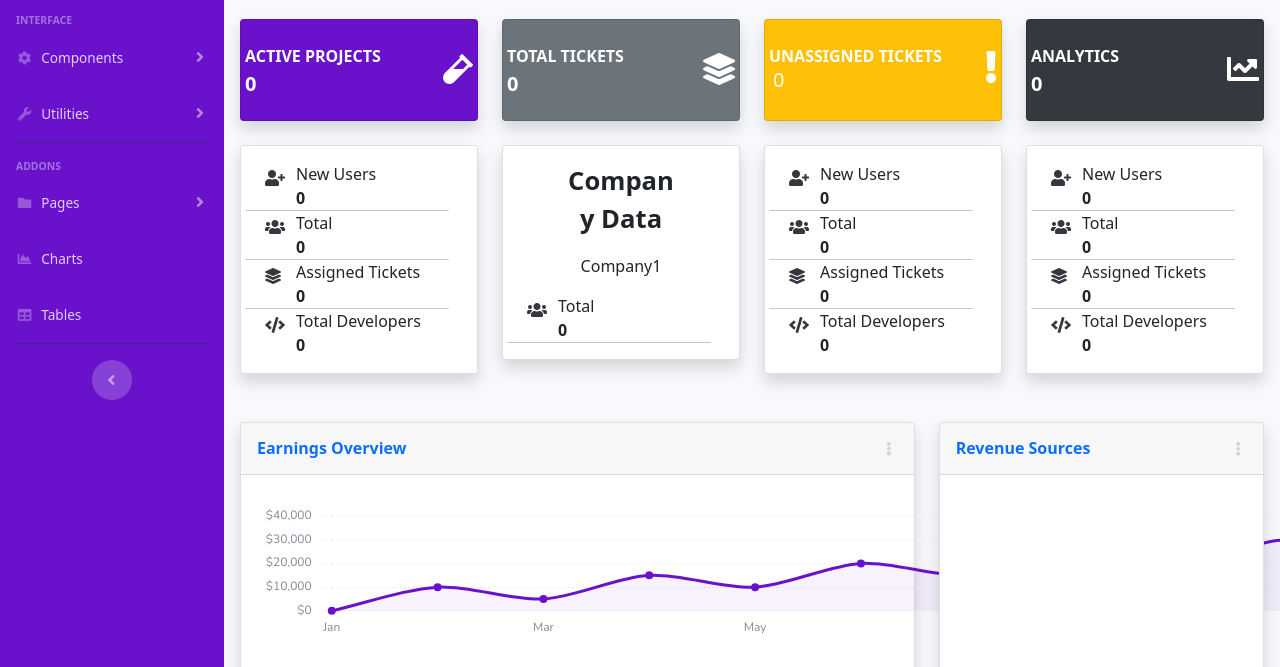
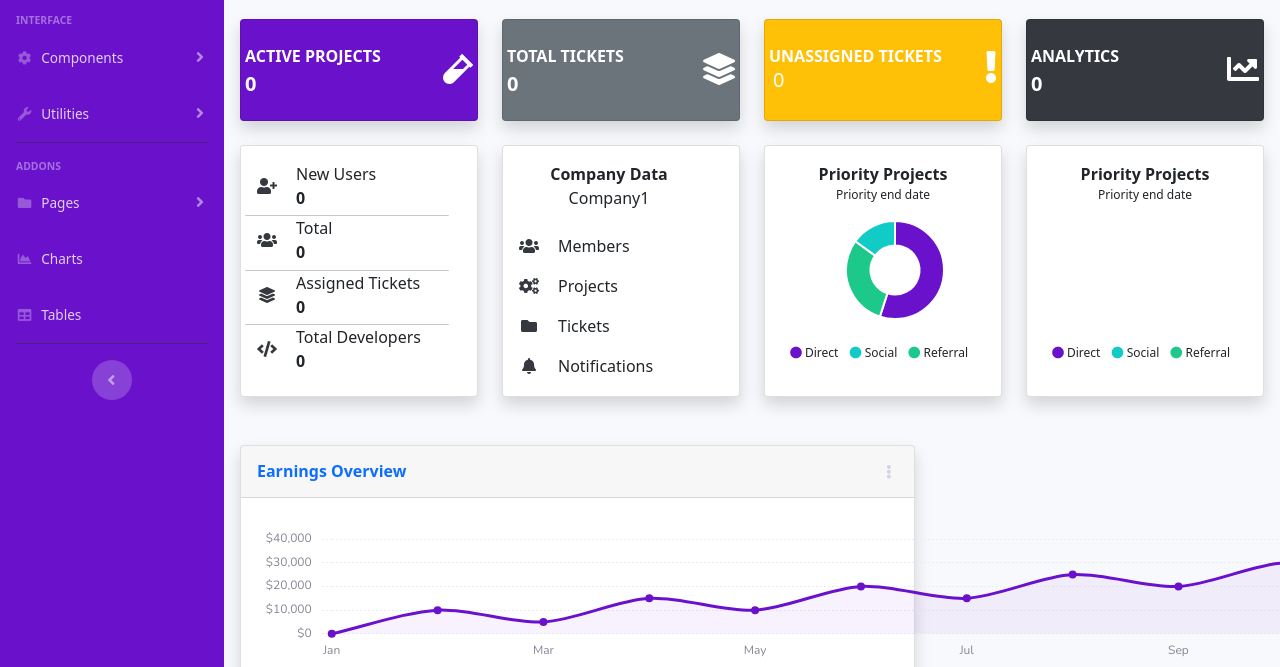
Before and after one commit to VanDitcher/BugTracka, a website with bundled scripts: page index.html in a window 1280 px wide. Shown: the part 133-800 px from the top of the page. Built offline with nearby package versions, Linux system fonts and the light colour scheme.

Commit message:
Template Work Commit
Almost done the second row, only need to fix the last card

```diff
--- a/index.html
+++ b/index.html
@@ -453,11 +453,11 @@
                         <div class="col-xl-3 col-md-6 mb-4">
                             <div class="card shadow mb-4">
                                 <!-- Card Body -->
-                                <div class="card-body">
+                                <div class="card-body" style="height: 250px;">
                                     <!-- New Users Row -->
                                     <div class="row w-100 h-25" style="border-bottom-style: solid; border-width: 1.5px; border-radius: 1px; border-color:rgba(108,116,123, 0.4); ">
                                         <div class="col">
-                                            <i class="fas fa-user-plus fa-fw p-2" style="color: #35393F;"></i>
+                                            <i class="fas fa-user-plus fa-fw pt-3" style="color: #35393F;"></i>
                                         </div>
                                         <div class="col-9">
                                             <div class="row">
@@ -471,7 +471,7 @@
                                     <!-- Total Users Row -->
                                     <div class="row w-100 h-25" style="border-bottom-style: solid; border-width: 1.5px; border-radius: 1px; border-color:rgba(108,116,123, 0.4); ">
                                         <div class="col">
-                                            <i class="fas fa-users fa-fw p-2" style="color: #35393F;"></i>
+                                            <i class="fas fa-users fa-fw pt-3" style="color: #35393F;"></i>
                                         </div>
                                         <div class="col-9">
                                             <div class="row">
@@ -485,7 +485,7 @@
                                     <!-- Assigned Tickets Row -->
                                     <div class="row w-100 h-25" style="border-bottom-style: solid; border-width: 1.5px; border-radius: 1px; border-color:rgba(108,116,123, 0.4); ">
                                         <div class="col">
-                                            <i class="fas fa-layer-group fa-fw p-2" style="color: #35393F;"></i>
+                                            <i class="fas fa-layer-group fa-fw pt-3" style="color: #35393F;"></i>
                                         </div>
                                         <div class="col-9">
                                             <div class="row">
@@ -499,7 +499,7 @@
                                     <!-- Total Developers Row Row -->
                                     <div class="row w-100 h-25">
                                         <div class="col">
-                                            <i class="fas fa-code fa-fw p-2" style="color: #35393F;"></i>
+                                            <i class="fas fa-code fa-fw pt-3" style="color: #35393F;"></i>
                                         </div>
                                         <div class="col-9">
                                             <div class="row">
@@ -517,27 +517,49 @@
                         <div class="col-xl-3 col-md-6 mb-4">
                             <div class="card shadow mb-4">
                                 <!-- Card Body -->
-                                <div class="card-body">
+                                <div class="card-body" style="height: 250px;">
                                     <!-- Title Row -->
-                                    <div class="row w-100 h-25">
-                                        <div class="row font-weight-bold pl-4">
-                                            <p class="text-center pl-5" style="font-size: clamp(1rem, 2vw, 2rem); ">Company Data</p>
+                                    <div clas="col">
+                                        <div class="row w-100 d-flex justify-content-center">
+                                            <div class="row pb-0">
+                                                <p class="text-center font-weight-bold" style="font-size: clamp(1rem, 1vw, 1rem); margin: 0;">Company Data</p>
+                                                <p class="text-center">Company1</p>
+                                            </div>
                                         </div>
-                                        <div class="row text-center pl-4">
-                                            <p class="text-center pl-5">Company1</p>
+                                        <!-- Members Row -->
+                                        <div class="row w-100 py-2">
+                                            <div class="col">
+                                                <i class="fas fa-users fa-fw" style="color: #35393F;"></i>
+                                            </div>
+                                            <div class="col-9 px-0">
+                                                Members
+                                            </div>
                                         </div>
-                                    </div>
-                                    <!-- Total Users Row -->
-                                    <div class="row w-100 h-25" style="border-bottom-style: solid; border-width: 1.5px; border-radius: 1px; border-color:rgba(108,116,123, 0.4); ">
-                                        <div class="col">
-                                            <i class="fas fa-users fa-fw p-2" style="color: #35393F;"></i>
+                                        <!-- Projects Row -->
+                                        <div class="row w-100 py-2">
+                                            <div class="col">
+                                                <i class="fas fa-cogs fa-fw" style="color: #35393F;"></i>
+                                            </div>
+                                            <div class="col-9 px-0">
+                                                Projects
+                                            </div>
                                         </div>
-                                        <div class="col-9">
-                                            <div class="row">
-                                                Total
+                                        <!-- Tickets Row -->
+                                        <div class="row w-100 py-2">
+                                            <div class="col">
+                                                <i class="fas fa-folder fa-fw" style="color: #35393F;"></i>
                                             </div>
-                                            <div class="row font-weight-bold">
-                                                0
+                                            <div class="col-9 px-0">
+                                                Tickets
+                                            </div>
+                                        </div>
+                                        <!-- Notifications Row -->
+                                        <div class="row w-100 py-2">
+                                            <div class="col">
+                                                <i class="fas fa-bell fa-fw" style="color: #35393F;"></i>
+                                            </div>
+                                            <div class="col-9 px-0">
+                                                Notifications
                                             </div>
                                         </div>
                                     </div>
@@ -548,132 +570,62 @@
                         <div class="col-xl-3 col-md-6 mb-4">
                             <div class="card shadow mb-4">
                                 <!-- Card Body -->
-                                <div class="card-body">
-                                    <!-- New Users Row -->
-                                    <div class="row w-100 h-25" style="border-bottom-style: solid; border-width: 1.5px; border-radius: 1px; border-color:rgba(108,116,123, 0.4); ">
-                                        <div class="col">
-                                            <i class="fas fa-user-plus fa-fw p-2" style="color: #35393F;"></i>
-                                        </div>
-                                        <div class="col-9">
-                                            <div class="row">
-                                                New Users
-                                            </div>
-                                            <div class="row font-weight-bold">
-                                                0
-                                            </div>
+                                <div class="card-body" style="height: 250px;">
+                                    <div class="row"> <!--Chart Title Row-->
+                                        <p class="text-center font-weight-bold" style="font-size: 1rem; margin: 0;">Priority Projects</p>
+                                        <p class="text-center" style="font-size: 0.75rem;">Priority end date</p>
+                                    </div>
+                                    <div class="row"> <!--Chart Row-->
+                                        <div class="chart-container mx-auto" style="position: relative; height:100px; width:100px">
+                                            <canvas id="myPieChart"></canvas>
                                         </div>
                                     </div>
-                                    <!-- Total Users Row -->
-                                    <div class="row w-100 h-25" style="border-bottom-style: solid; border-width: 1.5px; border-radius: 1px; border-color:rgba(108,116,123, 0.4); ">
-                                        <div class="col">
-                                            <i class="fas fa-users fa-fw p-2" style="color: #35393F;"></i>
-                                        </div>
-                                        <div class="col-9">
-                                            <div class="row">
-                                                Total
-                                            </div>
-                                            <div class="row font-weight-bold">
-                                                0
-                                            </div>
-                                        </div>
-                                    </div>
-                                    <!-- Tickets in Development Row -->
-                                    <div class="row w-100 h-25" style="border-bottom-style: solid; border-width: 1.5px; border-radius: 1px; border-color:rgba(108,116,123, 0.4); ">
-                                        <div class="col">
-                                            <i class="fas fa-layer-group fa-fw p-2" style="color: #35393F;"></i>
-                                        </div>
-                                        <div class="col-9">
-                                            <div class="row">
-                                                Assigned Tickets
-                                            </div>
-                                            <div class="row font-weight-bold">
-                                                0
-                                            </div>
-                                        </div>
-                                    </div>
-                                    <!-- Total Developers Row Row -->
-                                    <div class="row w-100 h-25">
-                                        <div class="col">
-                                            <i class="fas fa-code fa-fw p-2" style="color: #35393F;"></i>
-                                        </div>
-                                        <div class="col-9">
-                                            <div class="row">
-                                                Total Developers
-                                            </div>
-                                            <div class="row font-weight-bold">
-                                                0
-                                            </div>
+                                    <div class="row"><!--Legend Row-->
+                                        <div class="mt-4 text-center small" style="font-size: 0.75rem;">
+                                            <span class="mr-2">
+                                                <i class="fas fa-circle" style="color: #6a11cb;"></i> Direct
+                                            </span>
+                                            <span class="mr-2" style="font-size: 0.75rem;">
+                                                <i class="fas fa-circle" style="color: #11CBC7;"></i> Social
+                                            </span>
+                                            <span class="mr-2" style="font-size: 0.75rem;">
+                                                <i class="fas fa-circle" style="color: #1CC88A;"></i> Referral
+                                            </span>
                                         </div>
                                     </div>
                                 </div>
                             </div>
                         </div>
-                        <!-- User Compostion Card -->
+                        <!-- Priority Projects Card -->
                         <div class="col-xl-3 col-md-6 mb-4">
                             <div class="card shadow mb-4">
                                 <!-- Card Body -->
-                                <div class="card-body">
-                                    <!-- New Users Row -->
-                                    <div class="row w-100 h-25" style="border-bottom-style: solid; border-width: 1.5px; border-radius: 1px; border-color:rgba(108,116,123, 0.4); ">
-                                        <div class="col">
-                                            <i class="fas fa-user-plus fa-fw p-2" style="color: #35393F;"></i>
-                                        </div>
-                                        <div class="col-9">
-                                            <div class="row">
-                                                New Users
-                                            </div>
-                                            <div class="row font-weight-bold">
-                                                0
-                                            </div>
+                                <div class="card-body" style="height: 250px;">
+                                    <div class="row"> <!--Chart Title Row-->
+                                        <p class="text-center font-weight-bold" style="font-size: 1rem; margin: 0;">Priority Projects</p>
+                                        <p class="text-center" style="font-size: 0.75rem;">Priority end date</p>
+                                    </div>
+                                    <div class="row"> <!--Chart Row-->
+                                        <div class="chart-container mx-auto" style="position: relative; height:100px; width:100px">
+                                            <canvas id="myPieChart"></canvas>
                                         </div>
                                     </div>
-                                    <!-- Total Users Row -->
-                                    <div class="row w-100 h-25" style="border-bottom-style: solid; border-width: 1.5px; border-radius: 1px; border-color:rgba(108,116,123, 0.4); ">
-                                        <div class="col">
-                                            <i class="fas fa-users fa-fw p-2" style="color: #35393F;"></i>
-                                        </div>
-                                        <div class="col-9">
-                                            <div class="row">
-                                                Total
-                                            </div>
-                                            <div class="row font-weight-bold">
-                                                0
-                                            </div>
-                                        </div>
-                                    </div>
-                                    <!-- Tickets in Development Row -->
-                                    <div class="row w-100 h-25" style="border-bottom-style: solid; border-width: 1.5px; border-radius: 1px; border-color:rgba(108,116,123, 0.4); ">
-                                        <div class="col">
-                                            <i class="fas fa-layer-group fa-fw p-2" style="color: #35393F;"></i>
-                                        </div>
-                                        <div class="col-9">
-                                            <div class="row">
-                                                Assigned Tickets
-                                            </div>
-                                            <div class="row font-weight-bold">
-                                                0
-                                            </div>
-                                        </div>
-                                    </div>
-                                    <!-- Total Developers Row Row -->
-                                    <div class="row w-100 h-25">
-                                        <div class="col">
-                                            <i class="fas fa-code fa-fw p-2" style="color: #35393F;"></i>
-                                        </div>
-                                        <div class="col-9">
-                                            <div class="row">
-                                                Total Developers
-                                            </div>
-                                            <div class="row font-weight-bold">
-                                                0
-                                            </div>
+                                    <div class="row"><!--Legend Row-->
+                                        <div class="mt-4 text-center small" style="font-size: 0.75rem;">
+                                            <span class="mr-2">
+                                                <i class="fas fa-circle" style="color: #6a11cb;"></i> Direct
+                                            </span>
+                                            <span class="mr-2" style="font-size: 0.75rem;">
+                                                <i class="fas fa-circle" style="color: #11CBC7;"></i> Social
+                                            </span>
+                                            <span class="mr-2" style="font-size: 0.75rem;">
+                                                <i class="fas fa-circle" style="color: #1CC88A;"></i> Referral
+                                            </span>
                                         </div>
                                     </div>
                                 </div>
                             </div>
                         </div>
-
-
                         <!-- Area Chart -->
                         <div class="col-xl-8 col-lg-7">
                             <div class="card shadow mb-4">
@@ -704,51 +656,6 @@
                                 </div>
                             </div>
                         </div>
-
-
-                        <!-- Pie Chart -->
-                        <div class="col-xl-4 col-lg-5">
-                            <div class="card shadow mb-4">
-                                <!-- Card Header - Dropdown -->
-                                <div
-                                    class="card-header py-3 d-flex flex-row align-items-center justify-content-between">
-                                    <h6 class="m-0 font-weight-bold text-primary">Revenue Sources</h6>
-                                    <div class="dropdown no-arrow">
-                                        <a class="dropdown-toggle" href="#" role="button" id="dropdownMenuLink"
-                                            data-toggle="dropdown" aria-haspopup="true" aria-expanded="false">
-                                            <i class="fas fa-ellipsis-v fa-sm fa-fw text-gray-400"></i>
-                                        </a>
-                                        <div class="dropdown-menu dropdown-menu-right shadow animated--fade-in"
-                                            aria-labelledby="dropdownMenuLink">
-                                            <div class="dropdown-header">Dropdown Header:</div>
-                                            <a class="dropdown-item" href="#">Action</a>
-                                            <a class="dropdown-item" href="#">Another action</a>
-                                            <div class="dropdown-divider"></div>
-                                            <a class="dropdown-item" href="#">Something else here</a>
-                                        </div>
-                                    </div>
-                                </div>
-                                <!-- Card Body -->
-                                <div class="card-body">
-                                    <div class="chart-pie pt-4 pb-2">
-                                        <canvas id="myPieChart"></canvas>
-                                    </div>
-                                    <div class="mt-4 text-center small">
-                                        <span class="mr-2">
-                                            <i class="fas fa-circle" style="color: #6a11cb;"></i> Direct
-                                        </span>
-                                        <span class="mr-2">
-                                            <i class="fas fa-circle" style="color: #11CBC7;"></i> Social
-                                        </span>
-                                        <span class="mr-2">
-                                            <i class="fas fa-circle" style="color: #1CC88A;"></i> Referral
-                                        </span>
-                                    </div>
-                                </div>
-                            </div>
-                        </div>
-                    </div>
-
                     <!-- Content Row -->
                     <div class="row">
 
--- a/js/demo/chart-pie-demo.js
+++ b/js/demo/chart-pie-demo.js
@@ -16,20 +16,15 @@ var myPieChart = new Chart(ctx, {
     }],
   },
   options: {
+    responsive: true,
     maintainAspectRatio: false,
     tooltips: {
       backgroundColor: "rgb(255,255,255)",
       bodyFontColor: "#858796",
       borderColor: '#dddfeb',
-      borderWidth: 1,
-      xPadding: 15,
-      yPadding: 15,
-      displayColors: false,
-      caretPadding: 10,
     },
     legend: {
       display: false
-    },
-    cutoutPercentage: 80,
+    }
   },
 });
```
Also changed, not shown: css/sb-admin-2.css.
